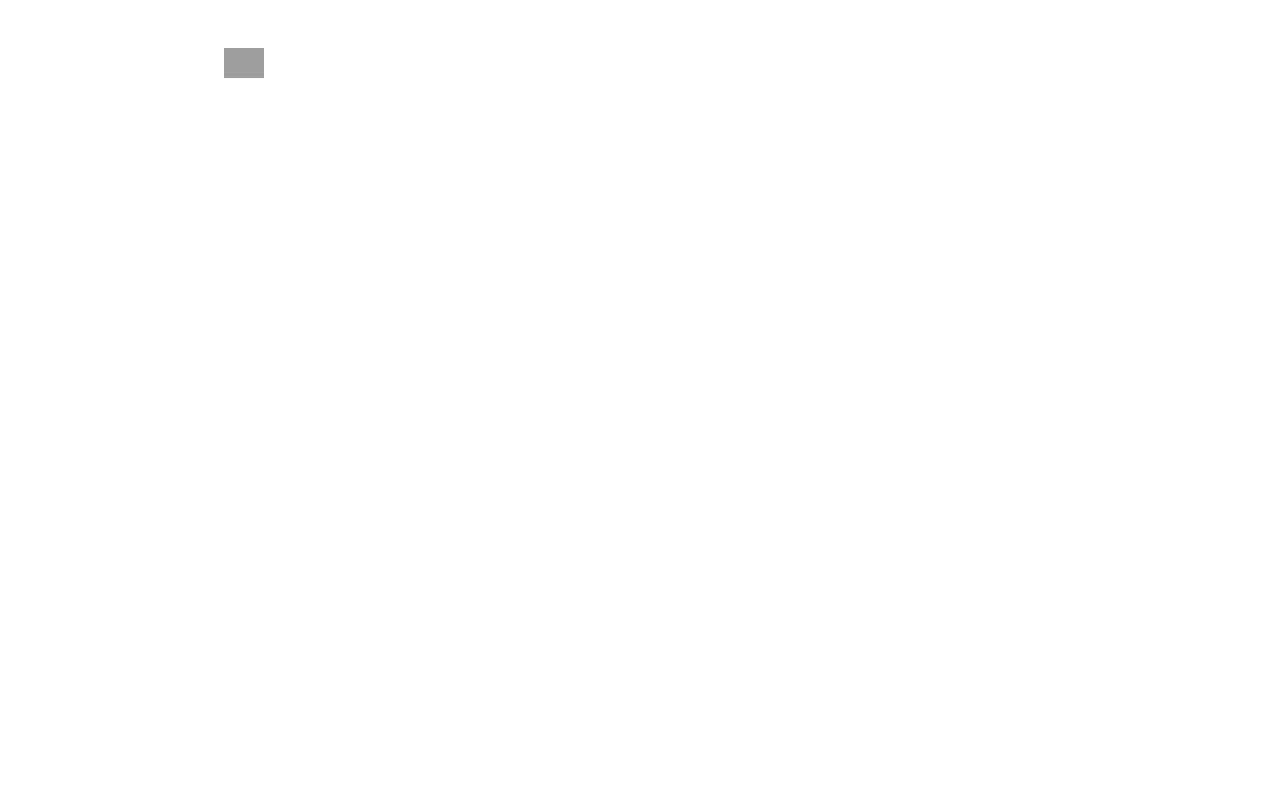
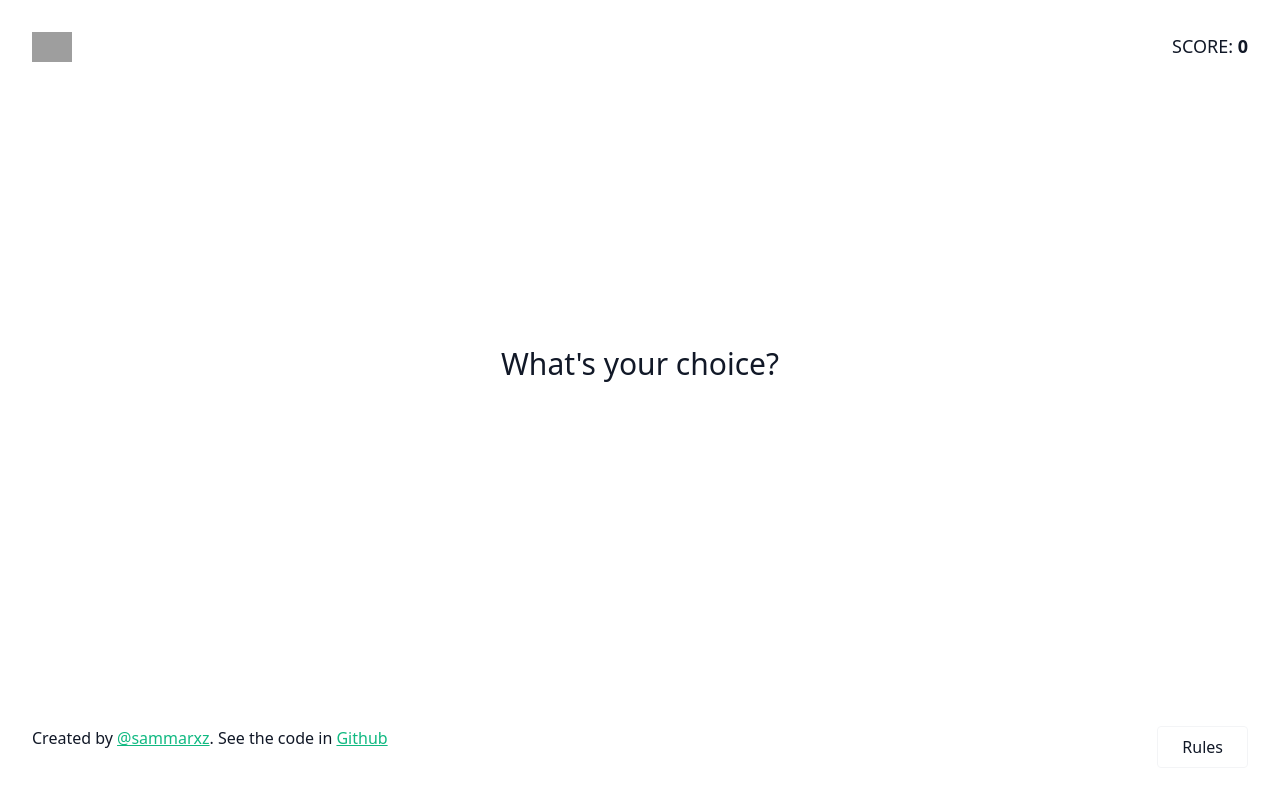
Before and after one commit to sammarxz/bestjob-challenge, a React (Vite) app: page / in a window 1280 px wide. Shown: the top 792 px of the page. Built offline with nearby package versions, Linux system fonts and the light colour scheme; grey boxes are pictures that could not be loaded.

Commit message:
feat: add routes. add footer. configure main

```diff
--- a/package.json
+++ b/package.json
@@ -35,6 +35,7 @@
     "@types/jest": "^26.0.23",
     "@types/react": "^17.0.5",
     "@types/react-dom": "^17.0.4",
+    "@types/react-router-dom": "^5.1.7",
     "@typescript-eslint/eslint-plugin": "^4.22.0",
     "@typescript-eslint/parser": "^4.22.0",
     "autoprefixer": "^10.2.5",
--- a/src/App.tsx
+++ b/src/App.tsx
@@ -1,11 +1,20 @@
 import React from 'react'
 
-import { Main, Header } from './components'
+import { AppProvider } from './state/context'
 
-const App = () => (
-  <Main>
-    <Header />
-  </Main>
-)
+import Routes from './routes'
+import { Main, Header, Footer } from './components'
+
+const App = () => {
+  return (
+    <AppProvider>
+      <Header />
+      <Main>
+        <Routes />
+      </Main>
+      <Footer />
+    </AppProvider>
+  )
+}
 
 export default App
--- /dev/null
+++ b/src/components/Footer/index.tsx
@@ -0,0 +1,41 @@
+import React from 'react'
+
+import styles from './styles.module.css'
+
+const Footer = () => (
+  <footer
+    className={`${styles.footer} fixed w-full p-4 md:p-8 md:mt-0 flex align-center justify-between`}
+  >
+    <p className="hidden md:block">
+      Created by{' '}
+      <a
+        href="https://sammarxz.com"
+        target="_blank"
+        rel="noreferrer"
+        className="text-green-500 underline hover:text-green-600 duration-300"
+      >
+        @sammarxz
+      </a>
+      . See the code in{' '}
+      <a
+        href="https://github.com/sammarxz/bestjob-challenge"
+        target="_blank"
+        rel="noreferrer"
+        className="text-green-500 underline hover:text-green-600 duration-300"
+      >
+        Github
+      </a>
+    </p>
+    <a
+      href="https://www.youtube.com/watch?v=x5Q6-wMx-K8"
+      target="_blank"
+      rel="noreferrer"
+    >
+      <button className="w-full md:w-auto hover:bg-gray-100 duration-300 px-6 py-2 border border-gray-100 rounded">
+        Rules
+      </button>
+    </a>
+  </footer>
+)
+
+export { Footer }
--- /dev/null
+++ b/src/components/Footer/styles.module.css
@@ -0,0 +1,3 @@
+.footer {
+  bottom: 0
+}
--- a/src/components/Main/index.tsx
+++ b/src/components/Main/index.tsx
@@ -1,11 +1,17 @@
 import React from 'react'
+
+import styles from './styles.module.css'
 
 type MainProps = {
   children: React.ReactNode
 }
 
 const Main = ({ children }: MainProps) => (
-  <main className="container max-w-4xl mx-auto py-4">{children}</main>
+  <div
+    className={`${styles.wrapper} flex flex-col flex-wrap items-center justify-center`}
+  >
+    <main className="container max-w-4xl mx-auto px-4 md:px-8">{children}</main>
+  </div>
 )
 
 export { Main }
--- /dev/null
+++ b/src/components/Main/styles.module.css
@@ -0,0 +1,3 @@
+.wrapper {
+  min-height: 95vh;
+}
--- a/src/components/index.ts
+++ b/src/components/index.ts
@@ -1,2 +1,3 @@
 export { Main } from './Main'
 export { Header } from './Header'
+export { Footer } from './Footer'
--- /dev/null
+++ b/src/pages/Home/index.tsx
@@ -0,0 +1,9 @@
+import React from 'react'
+
+const Home = () => (
+  <>
+    <h2 className="text-3xl mb-8 text-center">What&apos;s your choice?</h2>
+  </>
+)
+
+export { Home }
--- /dev/null
+++ b/src/pages/index.ts
@@ -0,0 +1 @@
+export { Home } from './Home'
--- /dev/null
+++ b/src/routes.tsx
@@ -0,0 +1,14 @@
+import React from 'react'
+import { BrowserRouter, Route, Switch } from 'react-router-dom'
+
+import { Home } from './pages'
+
+const Routes = () => (
+  <BrowserRouter>
+    <Switch>
+      <Route exact path="/" component={Home} />
+    </Switch>
+  </BrowserRouter>
+)
+
+export default Routes
```
Also changed, not shown: 2 other files (tests, documents, lock files or other folders).
